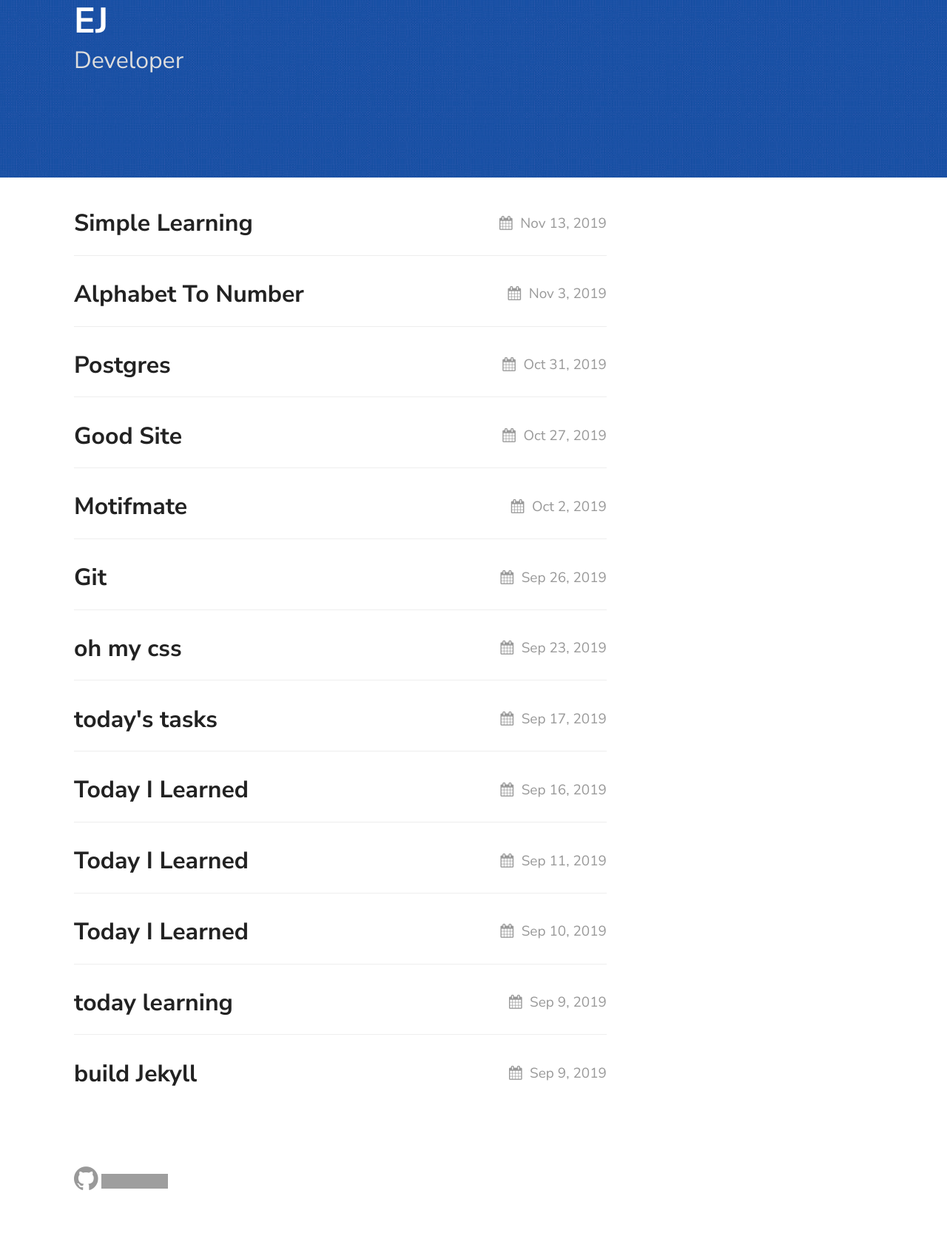
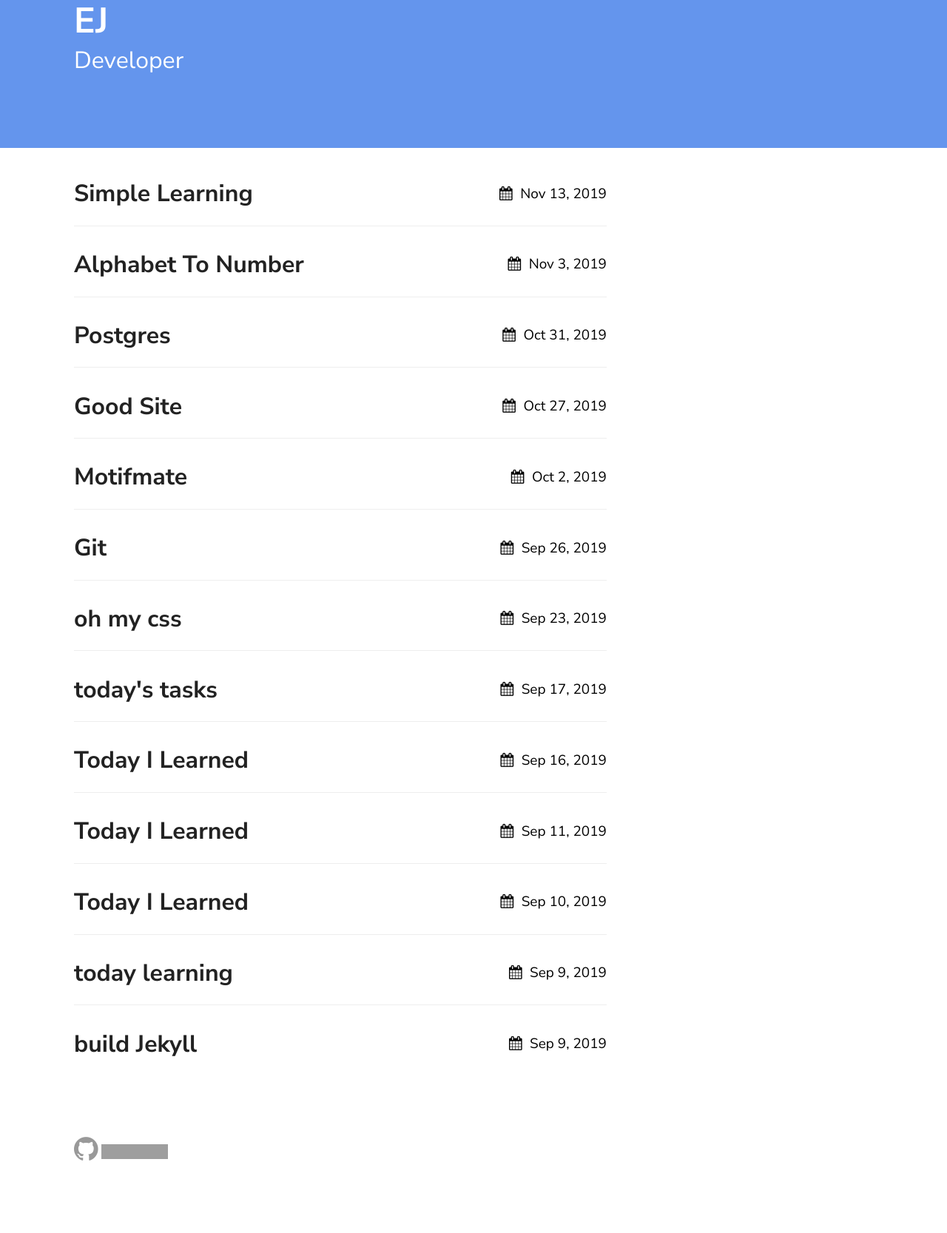
Before and after one commit to ejayyy/blog, a Jekyll site: the page built from index.md, in a window 1280 px wide. Shown: the whole page at 74% size. Built offline with Jekyll 4.4.1, drawn with Linux system fonts in a browser that asks for light colours; after the commit the page ends 1627 px from its top, so only the background shows below that; grey boxes are pictures that could not be loaded.

Commit message:
[del] texture

```diff
--- a/_layouts/page.html
+++ b/_layouts/page.html
@@ -2,7 +2,7 @@
 <html lang="en">
 {%- include head.html -%}
 <body>
-	<header class="texture-{{ site.texture.style }}">
+	<header>
 		{%- include page_header.html -%}
 	</header>
 	<main>
--- a/_layouts/post.html
+++ b/_layouts/post.html
@@ -3,7 +3,7 @@
 {%- include head.html -%}
 
 <body>
-  <header class="texture-{{ site.texture.style }}">
+  <header>
     {%- include post_header.html -%}
   </header>
   <main>
--- a/_sass/theme.scss
+++ b/_sass/theme.scss
@@ -57,8 +57,8 @@ h4 {
 }
 
 header {
-  // background-size: cover;
-  height: 240px;
+  background-color: cornflowerblue;
+  height: 200px;
   position: relative;
   overflow: hidden;
   color: white;
@@ -176,7 +176,6 @@ footer {
 }
 
 .post-date {
-  color: $gray;
   .icon-calendar {
     margin-right: 6px;
   }
--- a/assets/css/style.scss
+++ b/assets/css/style.scss
@@ -51,46 +51,6 @@
     #green { background-color: mediumseagreen; }
 }
 {%- endif -%}
-// Textures
-.texture-black {
-    background-image: url('{{ site.baseurl }}/assets/textures/black.jpg');
-
-    h2 {
-        color: #999;
-    }
-}
-
-.texture-blue {
-    background-image: url('{{ site.baseurl }}/assets/textures/blue.jpg');
-
-    h2 {
-        color: #ddd;
-    }
-
-    .social i:hover {
-        color: #eee;
-    }
-
-    .post-date {
-        color: #ccc;
-    }
-}
-
-.texture-red {
-    background-image: url('{{ site.baseurl }}/assets/textures/red.jpg');
-}
-
-.texture-purple {
-    background-image: url('{{ site.baseurl }}/assets/textures/purple.jpg');
-}
-
-.texture-green {
-    background-image: url('{{ site.baseurl }}/assets/textures/green.jpg');
-
-    .post-date {
-        color: #ccc;
-    }
-}
 
 .texture-red,
 .texture-purple {
```
Also changed, not shown: assets/textures/black.jpg (deleted), assets/textures/blue.jpg (deleted), assets/textures/green.jpg (deleted), assets/textures/purple.jpg (deleted), assets/textures/red.jpg (deleted), assets/textures/yellow.jpg (deleted).
